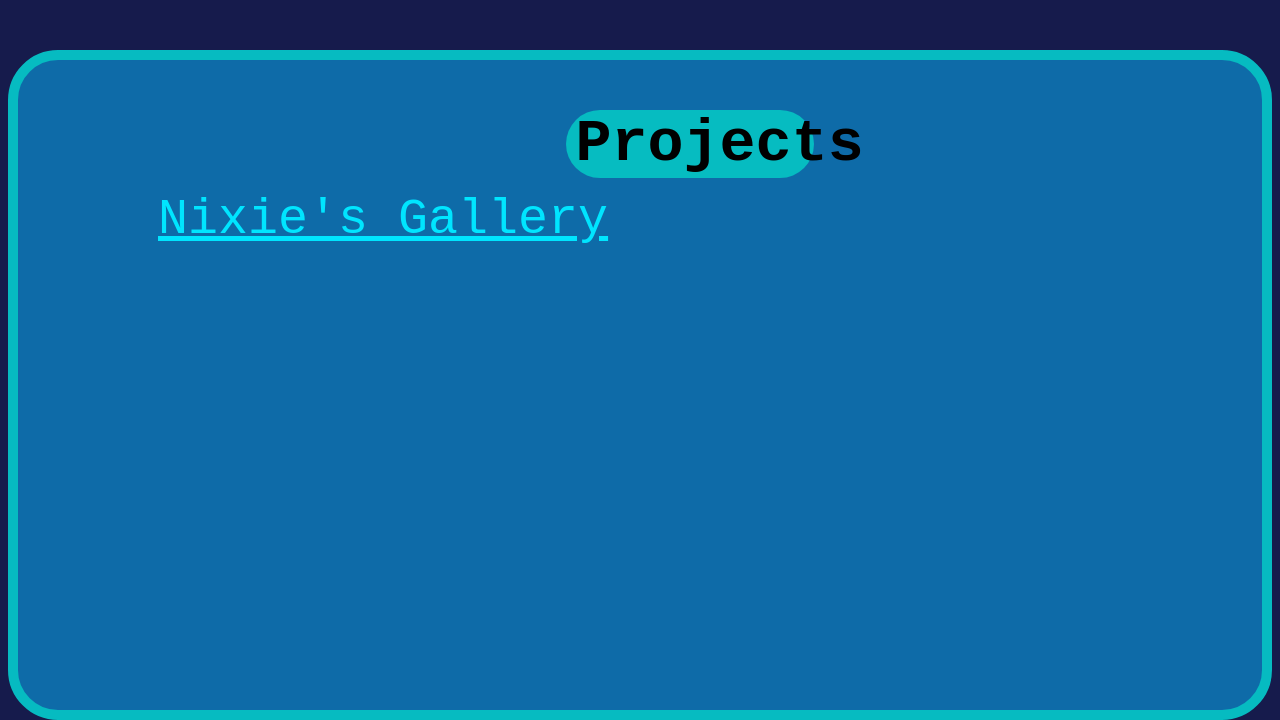
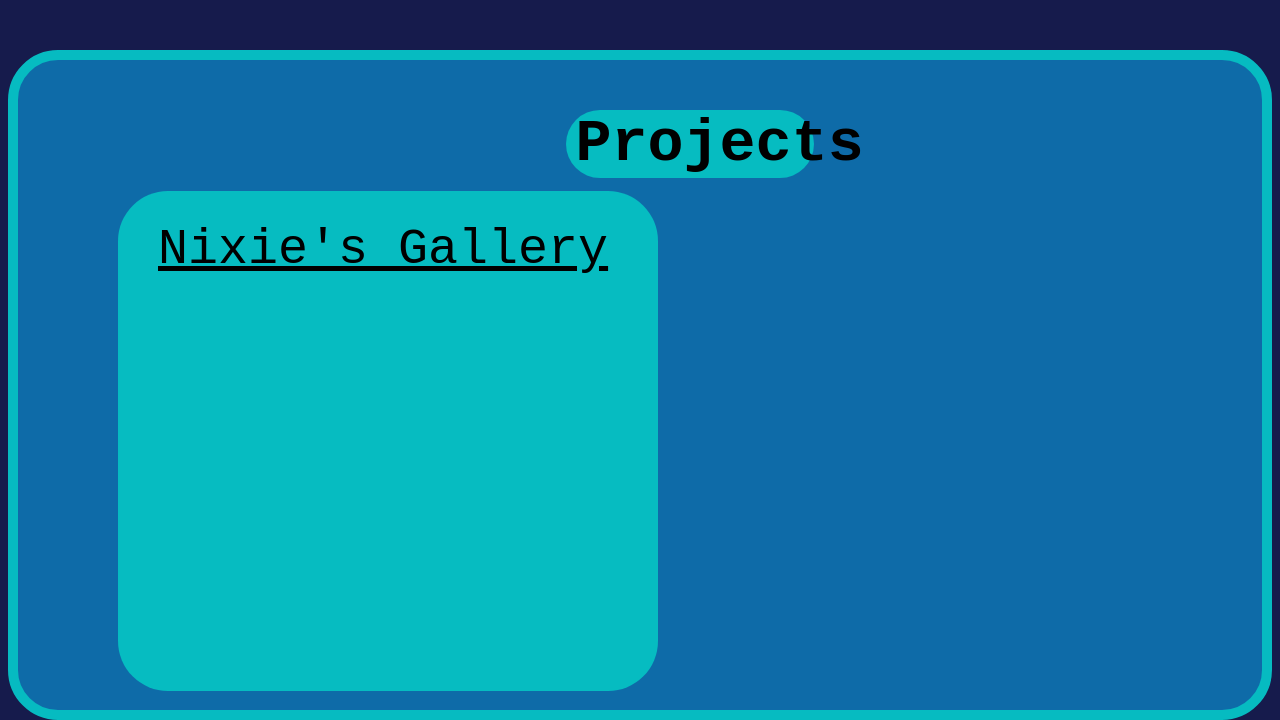
Before and after one commit to Lallybroch/portfollio, a plain HTML site: page index.html in a window 1280 px wide. Shown: the part 1221-1941 px from the top of the page. Drawn offline with Linux system fonts and the light colour scheme.

Commit message:
updated css

```diff
--- a/styles.css
+++ b/styles.css
@@ -5,11 +5,17 @@ body {
 
 ul {
   list-style-type: none;
+  background-color: #06bcc1;
+  border-radius: 50px;
+  width: 500px;
+  height: 500px;
 }
 
 .project {
+  position: relative;
+  top: 30px;
   font-size: 50px;
-  color: #00e5ff;
+  color: black;
 }
 
 .home-title {
```
